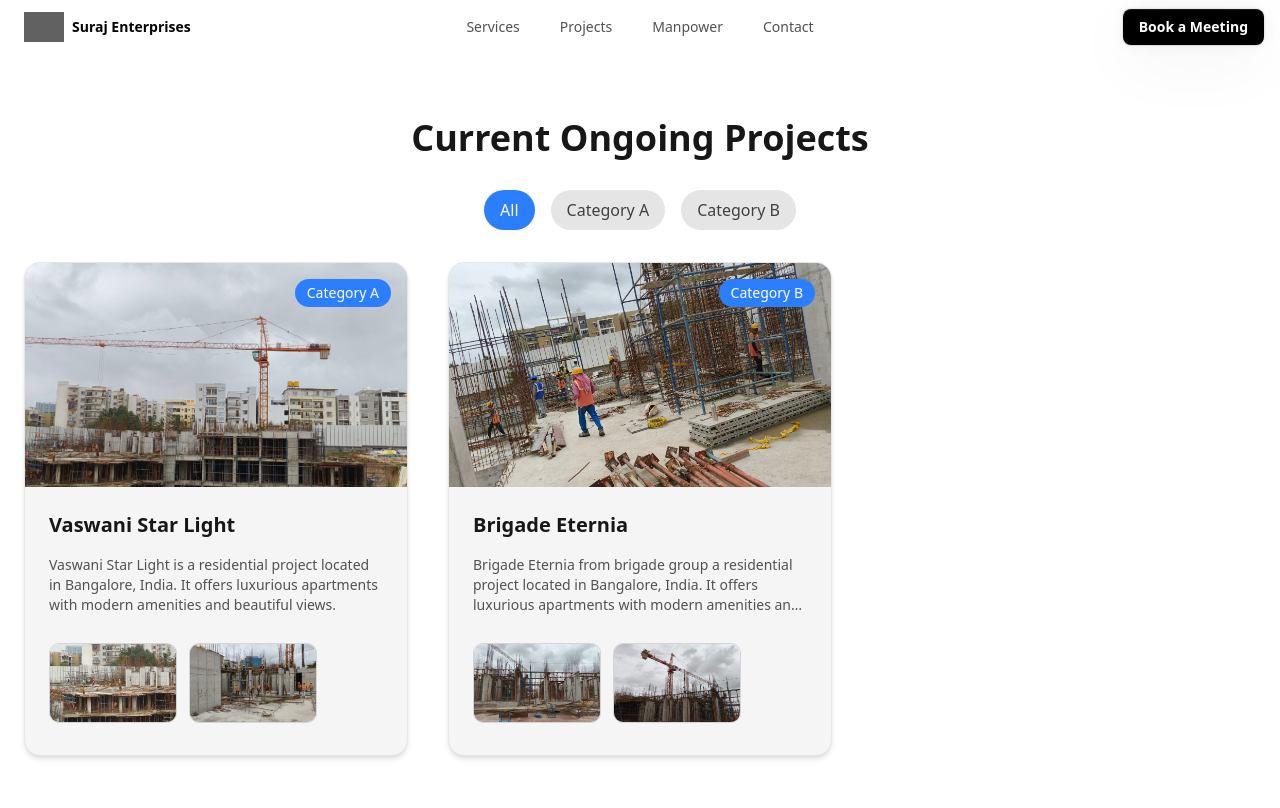
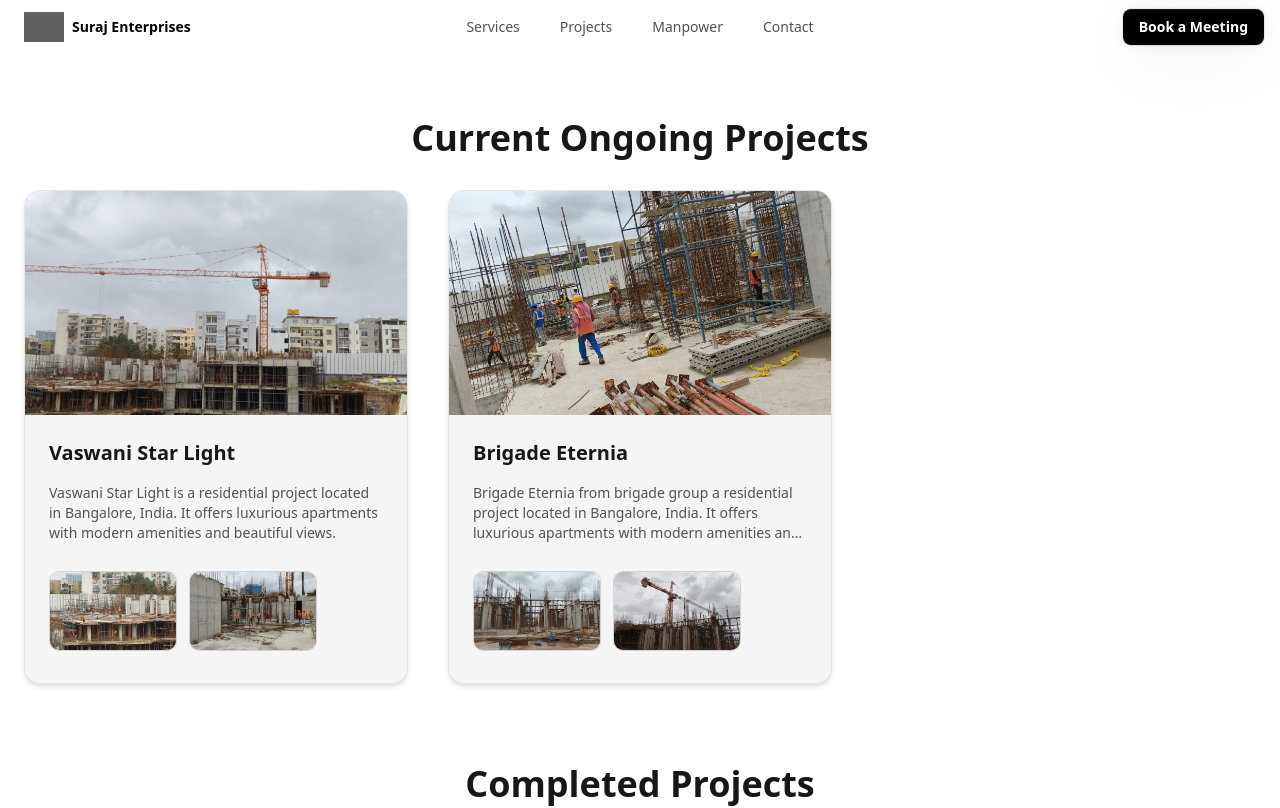
Before and after one commit to smartcraze/surajenterprises.work, a Next.js app: page /projects in a window 1280 px wide. Shown: the top 808 px of the page. Built offline with nearby package versions, Linux system fonts and the light colour scheme; grey boxes are pictures that could not be loaded.

Commit message:
refactor: remove category property from Project interface and related project data

```diff
--- a/app/projects/page.tsx
+++ b/app/projects/page.tsx
@@ -6,20 +6,11 @@
 import { ChevronUpIcon } from "lucide-react";
 
 export default function Projects() {
-  const [selectedCategory, setSelectedCategory] = useState<string>("all");
   const [isLoading, setIsLoading] = useState(true);
   const [showScrollTop, setShowScrollTop] = useState(false);
 
   const projects = getAllProjects();
   const completedProjects = getCompletedProjects();
-
-  // Get unique categories
-  const categories = ["all", ...new Set(projects.map(project => project.category))];
-
-  // Filter projects by category
-  const filteredProjects = selectedCategory === "all"
-    ? projects
-    : projects.filter(project => project.category === selectedCategory);
 
   useEffect(() => {
     const handleScroll = () => {
@@ -49,24 +40,8 @@
           Current Ongoing Projects
         </h1>
 
-        <div className="flex justify-center gap-4 mb-8 flex-wrap">
-          {categories.map((category) => (
-            <button
-              key={category}
-              onClick={() => setSelectedCategory(category)}
-              className={`px-4 py-2 rounded-full transition-all duration-300 ${
-                selectedCategory === category
-                ? "bg-blue-500 text-white"
-                : "bg-neutral-200 dark:bg-neutral-800 text-neutral-700 dark:text-neutral-300 hover:bg-blue-400 hover:text-white"
-              }`}
-            >
-              {category.charAt(0).toUpperCase() + category.slice(1)}
-            </button>
-          ))}
-        </div>
-
       <div className="grid gap-10 sm:grid-cols-2 lg:grid-cols-3 max-w-7xl mx-auto">
-        {filteredProjects.map((project, idx) => (
+        {projects.map((project, idx) => (
           <motion.div
             key={project.id}
             initial={{ opacity: 0, y: 20 }}
@@ -82,9 +57,6 @@
                 height={400}
                 className="h-full w-full object-cover transition-transform duration-500 group-hover:scale-110"
               />
-              <div className="absolute top-4 right-4 bg-blue-500 text-white px-3 py-1 rounded-full text-sm">
-                {project.category}
-              </div>
             </div>
 
             <div className="p-6 space-y-4">
--- a/data/projects.ts
+++ b/data/projects.ts
@@ -4,7 +4,6 @@
   title: string;
   description: string;
   imageUrl: string[];
-  category: string;
 }
 
 const projects: Project[] = [
@@ -13,14 +12,12 @@
     title: "Vaswani Star Light",
     description: " Vaswani Star Light is a residential project located in Bangalore, India. It offers luxurious apartments with modern amenities and beautiful views.",
     imageUrl: ["/projects/img1.jpg", "/projects/img2.jpg", "/projects/img3.jpg"],
-    category: "Category A",
   },
   {
     id: 2,
     title: "Brigade Eternia ",
     description: "Brigade Eternia  from brigade group a residential project located in Bangalore, India. It offers luxurious apartments with modern amenities and beautiful views.",
     imageUrl: ["/projects/img4.jpg", "/projects/img5.jpg", "/projects/img6.jpg"],
-    category: "Category B",
   },
 ];
 
```
